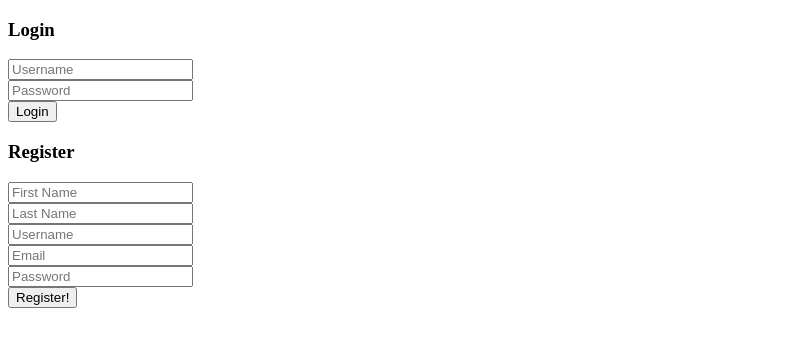
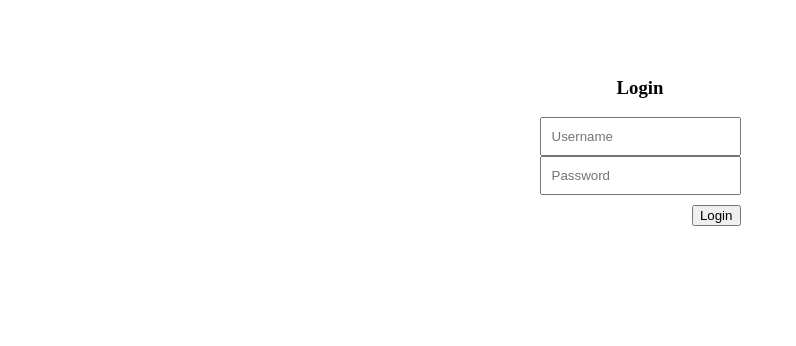
Before and after one commit to DantaeFlowers/memespace, a plain HTML site: page client/login_page/login.html in a window 1280 px wide. Shown: the whole page, without its empty margins (0-796 px from the left). Drawn offline with nearby package versions, Linux system fonts and the light colour scheme.

Commit message:
added css to login page

```diff
--- /dev/null
+++ b/client/login_page/login.css
@@ -0,0 +1,22 @@
+body {
+    display: flex;
+    justify-content: center;
+}
+.login {
+    padding: 50px;
+    display: flex;
+    flex-flow: column;
+}
+.input {
+    padding: 10px;
+}
+#login_header {
+    display: flex;
+    justify-content: center;
+}
+#login_submit {
+    display: flex;
+    justify-content: end;
+    margin-top: 10px;
+    float: right;
+}
--- a/client/login_page/login.html
+++ b/client/login_page/login.html
@@ -5,22 +5,23 @@
     <meta name="viewport" content="width=device-width, initial-scale=1.0">
     <meta http-equiv="X-UA-Compatible" content="ie=edge">
     <script src="https://unpkg.com/axios/dist/axios.min.js"></script>
-    <script src="./index.js"></script>
+    <script src="./login.js"></script>
+    <link rel="stylesheet" href="./login.css">
     <title>Memespace</title>
 </head>
 <body>
-    <div id = "login_div">
-        <h3>Login</h3>
+    <div id = "login_div" class="login">
+        <h3 id="login_header">Login</h3>
         <form id="login">
-        <input type="text" placeholder="Username" id="login_username">
+        <input type="text" placeholder="Username" id="login_username" class="input">
         <br>
-        <input type="password" placeholder="Password" id="login_password">
+        <input type="password" placeholder="Password" id="login_password" class="input">
         <br>
         <button type="submit" id="login_submit">Login</button>
         <br>
         </form>
     </div>
-    <div id = "register_div">
+    <!-- <div id = "register_div">
         <h3>Register</h3>
         <form id="register">
         <input type="text" placeholder="First Name" id="first_name_input">
@@ -35,6 +36,6 @@
         <br>
         <button type="submit" id="register_submit">Register!</button>
         </form>
-    </div>
+    </div> -->
 </body>
 </html>
--- a/client/login_page/login.js
+++ b/client/login_page/login.js
@@ -2,15 +2,15 @@ document.addEventListener("DOMContentLoaded", ()=> {
     console.log("DOM Content Loaded");
     let loginForm = document.querySelector("#login");
     loginForm.addEventListener("submit", getUser);
-    let registerForm = document.querySelector("#register");
-    registerForm.addEventListener("submit", registerUser);
+    // let registerForm = document.querySelector("#register");
+    // registerForm.addEventListener("submit", registerUser);
 })
 const getUser = (event) => {
     event.preventDefault();
     //reroutes to /users/:id endpoint
     console.log("testing getUser axios request");
 }
-const registerUser = (event) => {
-    event.preventDefault();
-    console.log("testing registerUser axios request")
-}
+// const registerUser = (event) => {
+//     event.preventDefault();
+//     console.log("testing registerUser axios request")
+// }
```
